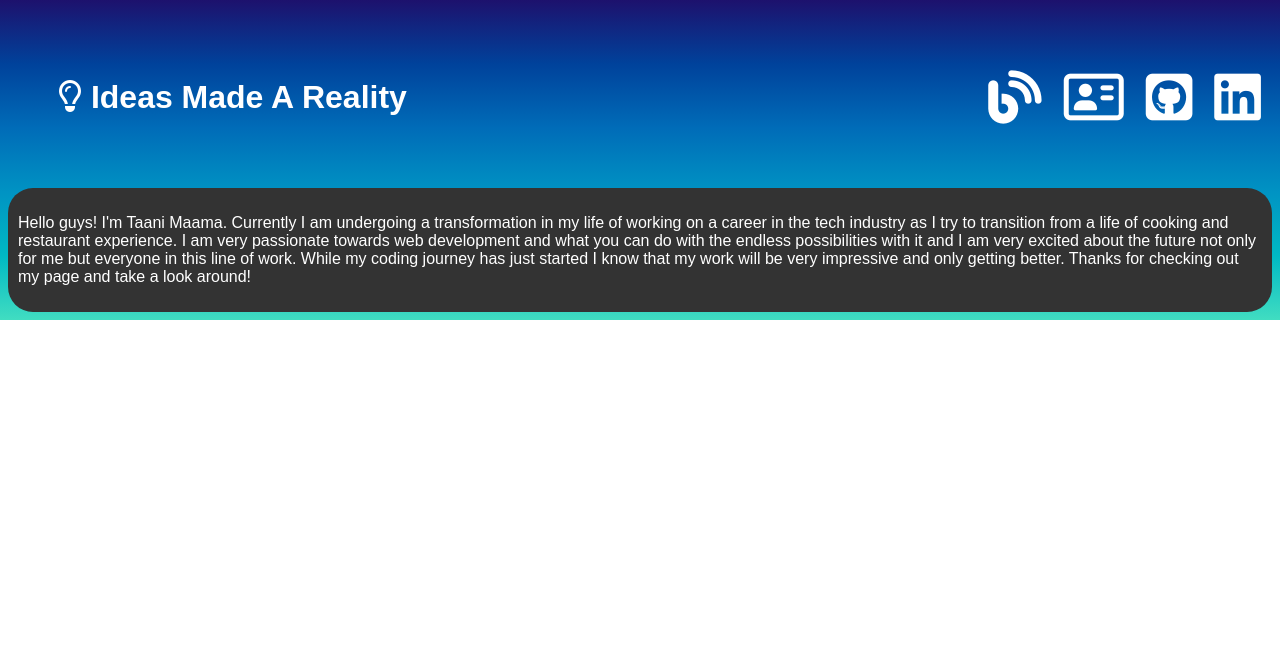
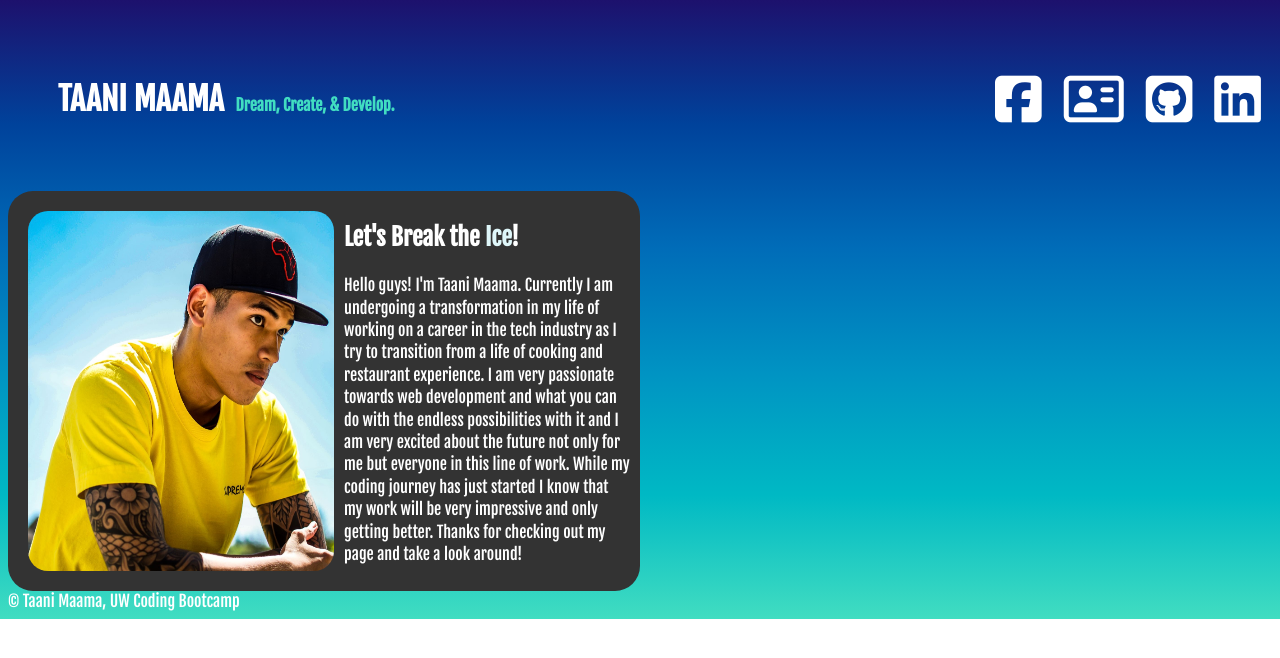
Before and after one commit to TaaniBravo/my-portfolio, a plain HTML site: page index.html in a window 1280 px wide. Drawn offline with Linux system fonts and the light colour scheme.

Commit message:
Added a quote or mantra that fits me and what I am to accomplish. Added a photo of myself. Fixed the buttons so that they are working. Added a footer. Linked google fonts so that I could make the page more interesting.

```diff
--- a/Assets/style.css
+++ b/Assets/style.css
@@ -1,6 +1,6 @@
 * {
     box-sizing: border-box;
-    font-family: Arial, Helvetica, sans-serif;
+    font-family: 'Fjalla One';
 }
 
 /* html {
@@ -25,10 +25,17 @@ header {
 }
 
 h1 {
-    font-family: Arial, Helvetica, sans-serif;
+    font-family: 'Fjalla One';
     font-weight: bold;
-    width: 50%;
+    width: 250%;
+    height: 100%;
     padding: 50px;
+}
+
+h1 #quote {
+    font-size: .5em;
+    margin-left: 5px;
+    color: #41DDC1;
 }
 
 nav {
@@ -65,6 +72,13 @@ nav {
     text-decoration: none;
 }
 
+main img {
+    max-width: 50%;
+    height: auto;
+    margin: 10px;
+    border-radius: 20px;
+}
+
 .containers {
     display: flex;
     flex: auto;
@@ -73,7 +87,15 @@ nav {
     border-radius: 25px;
     padding: 10px;
     height: max-content;
-    width: auto;
+    width: 50%;
+}
+
+h2 #ice {
+    color: #DFF7FA;
+}
+
+#aboutme {
+    line-height: 1.4;
 }
 
 @media screen and max-height()
--- a/index.html
+++ b/index.html
@@ -6,37 +6,35 @@
     <title>Taani Maama</title>
 
     <link rel="stylesheet" href="Assets/style.css">
+    <link href='https://fonts.googleapis.com/css?family=Fjalla One' rel='stylesheet'>
     <script src="https://kit.fontawesome.com/22b589ae65.js" crossorigin="anonymous"></script>
 </head>
 <body>
     <header>
-        <h1 class="topbar">
-            <i class="far fa-lightbulb"></i> Ideas Made A Reality
+        <h1>
+            TAANI MAAMA <span id="quote">Dream, Create, & Develop.</span>
         </h1>
         <nav>
             <!-- <ul class="navbar"> -->
-                <button class="button" title="Blogspot">
-                    <i class="fas fa-blog"></i>
-                    <a href="#"></a>
-                </button>
+                <button class="button" title="Facebook">
+                    <a href="https://www.facebook.com/taanimaama/" target="_blank"><i class="fab fa-facebook-square"></i></a>
                 <button class="button" title="About Me">
-                    <i class="far fa-address-card"></i>
-                    <a href="#"></a>
+                    <a href="https://www.facebook.com/taanimaama/" target="_blank"><i class="far fa-address-card"></i></a>
                 </button>
                 <button class="button" title="Github">
-                    <i class="fab fa-github-square"></i>
-                    <a href="#"></a>
+                    <a href="https://www.facebook.com/taanimaama/" target="_blank"><i class="fab fa-github-square"></i></a>
                 </button>
                 <button class="button" title="LinkedIn">
-                    <i class="fab fa-linkedin"></i>
-                    <a href="#"></a>
+                    <a href="https://www.linkedin.com/in/taani-maama-b86583157/" target="_blank"><i class="fab fa-linkedin"></i></a>
                 </button>
             <!-- </ul> -->
         </nav>
     </header>
 
     <main class="containers">
+        <img src="/Assets/images/supremetee.jpg" alt="Taani Maama">
         <section ID="aboutme">
+            <h2>Let's Break the <span id="ice">Ice</span>!</h2>
             <p>Hello guys! I'm Taani Maama. Currently I am undergoing a transformation in my life of working on a career in the tech industry as I try to transition from a life of cooking and restaurant experience. I am very passionate towards web development and what you can do with the endless possibilities with it and I am very excited about the future not only for me but everyone in this line of work. While my coding journey has just started I know that my work will be very impressive and only getting better. Thanks for checking out my page and take a look around! </p>
         </section>
 
@@ -48,5 +46,7 @@
 
         </section>
     </main>
+
+<footer>&copy; Taani Maama, UW Coding Bootcamp</footer>
 </body>
 </html>
```
Also changed, not shown: Assets/images/supremetee.jpg (added), 1 other file.
